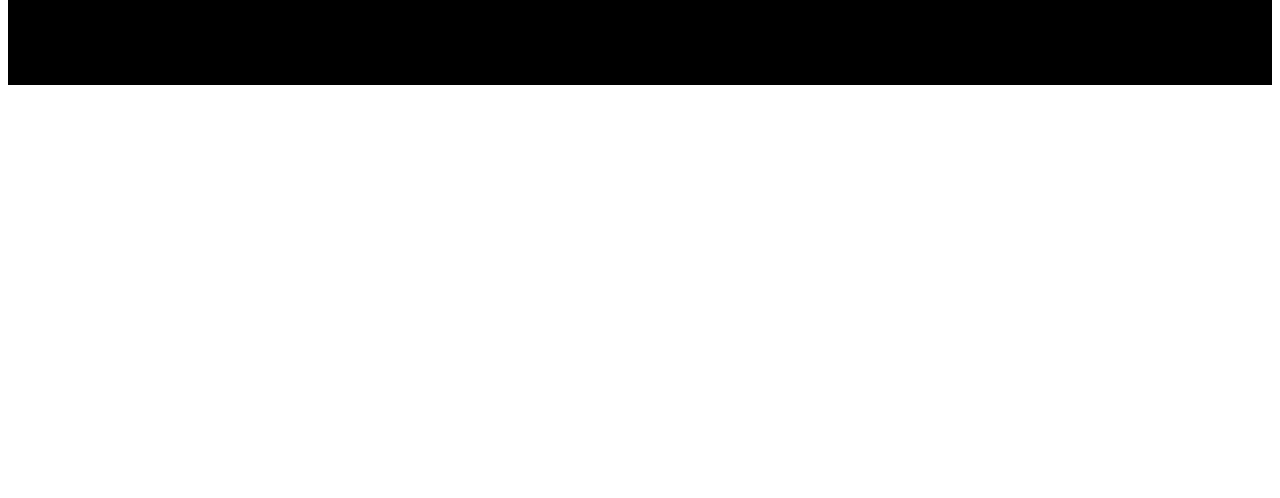
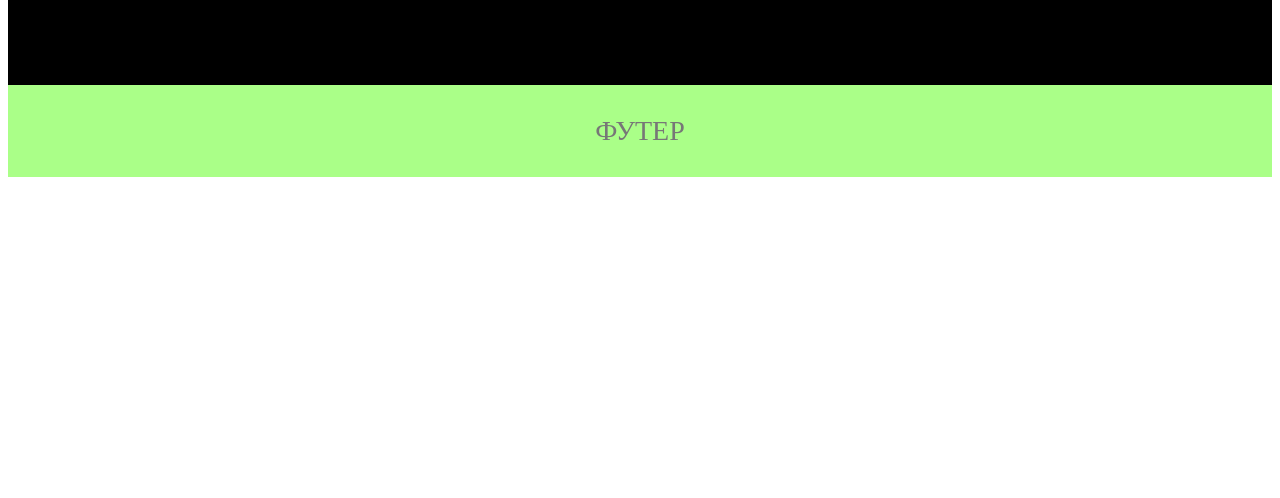
Before and after one commit to HolyAdam/das, a plain HTML site: page index.html in a window 1280 px wide. Shown: the part 302-800 px from the top of the page. Drawn offline with Linux system fonts and the light colour scheme.

Commit message:
Сделали футер

```diff
--- a/index.html
+++ b/index.html
@@ -16,5 +16,10 @@
         Контент
     </div>
 
+    <footer>
+        Футер
+    </footer>
+
+
 </body>
 </html>
--- a/style.css
+++ b/style.css
@@ -15,3 +15,12 @@ header {
     padding: 100px 200px;
     text-align: center;
 }
+
+footer {
+    padding: 30px;
+    font-size: 28px;
+    text-align: center;
+    text-transform: uppercase;
+    color: #777777;
+    background-color: #aaff88;
+}
```
